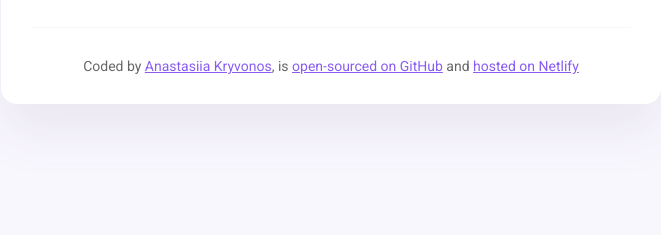
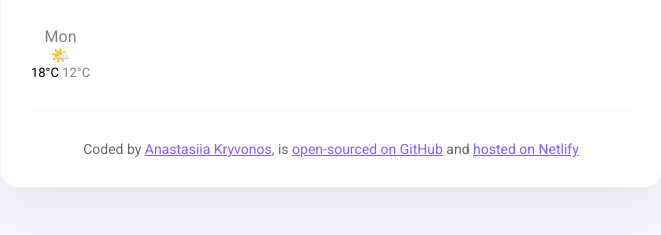
Before and after one commit to AnastasiiaKryvonos/Weather-App-Project-NEW, a plain HTML site: page index.html in a window 1280 px wide. Shown: the part 315-550 px from the top of the page, without its empty margins (309-970 px from the left). Drawn offline with nearby package versions, Linux system fonts and the light colour scheme; no server answers.

Commit message:
Added forecast HTML & CSS

```diff
--- a/index.html
+++ b/index.html
@@ -44,6 +44,18 @@
             <div class="weather-app-unit">°C</div>
           </div>
         </div>
+        <div class="weather-forecast">
+          <div class="row">
+            <div class="col-2">
+              <div class="weather-forecast-date">Mon</div>
+              <div>🌤️</div>
+              <div class="weather-forecast-temperature">
+                <span class="weather-forecast-temp-max">18°C</span>
+                <span class="weather-forecast-temp-min">12°C</span>
+              </div>
+            </div>
+          </div>
+        </div>
       </main>
       <footer>
         Coded by
--- a/src/style.css
+++ b/src/style.css
@@ -87,6 +87,27 @@ main {
   justify-content: space-between;
 }
 
+.weather-forecast {
+  display: flex;
+  justify-content: space-between;
+  text-align: center;
+  margin-top: 30px;
+}
+
+.weather-forecast-date {
+  font-size: 16px;
+  color: black;
+  opacity: 0.5;
+}
+
+.weather-forecast-temp-min {
+  opacity: 0.5;
+}
+
+.weather-forecast-temperature {
+  font-size: 13px;
+}
+
 footer {
   border-top: 1px solid #f9f7fe;
   padding: 30px 0 0 0;
```
